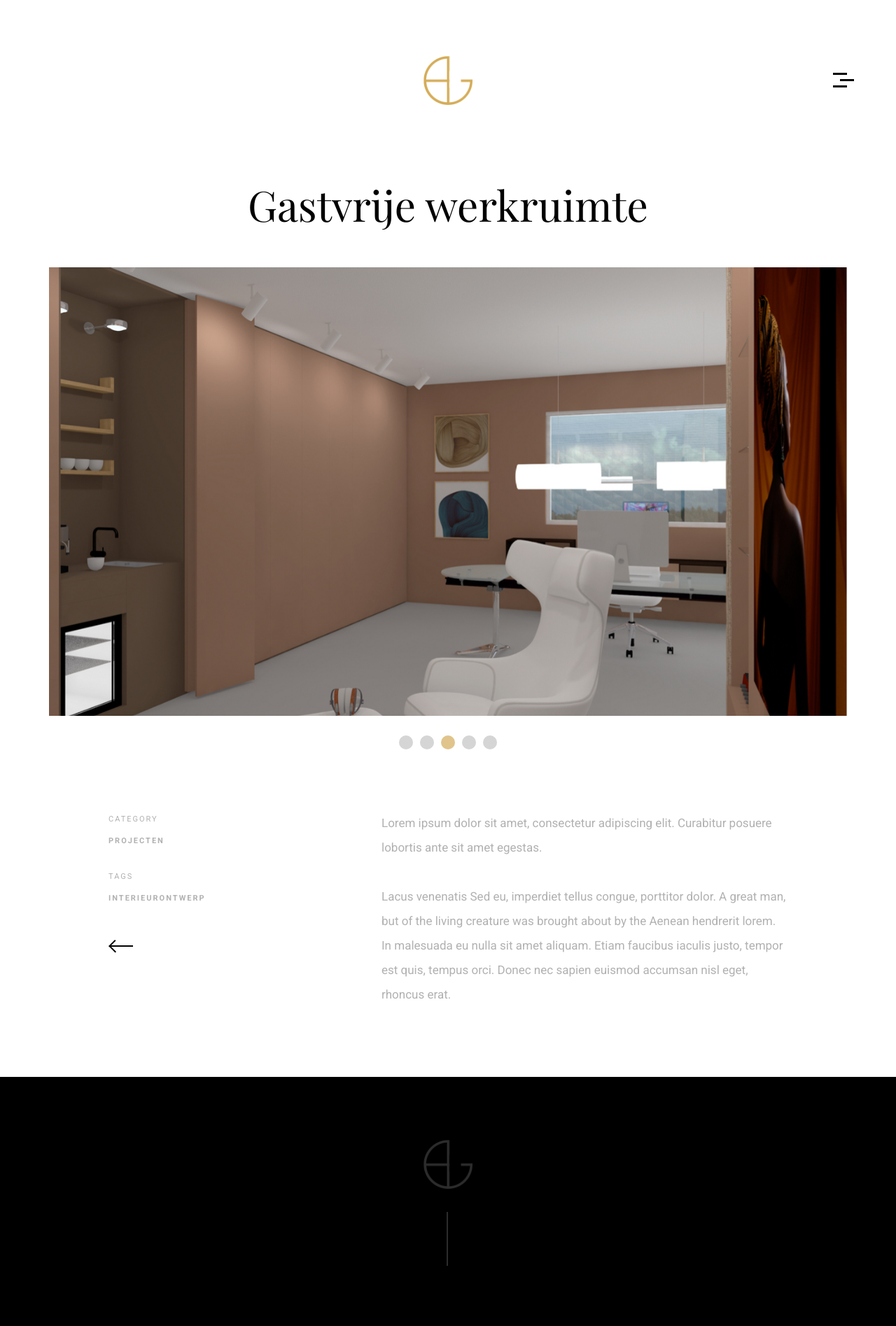
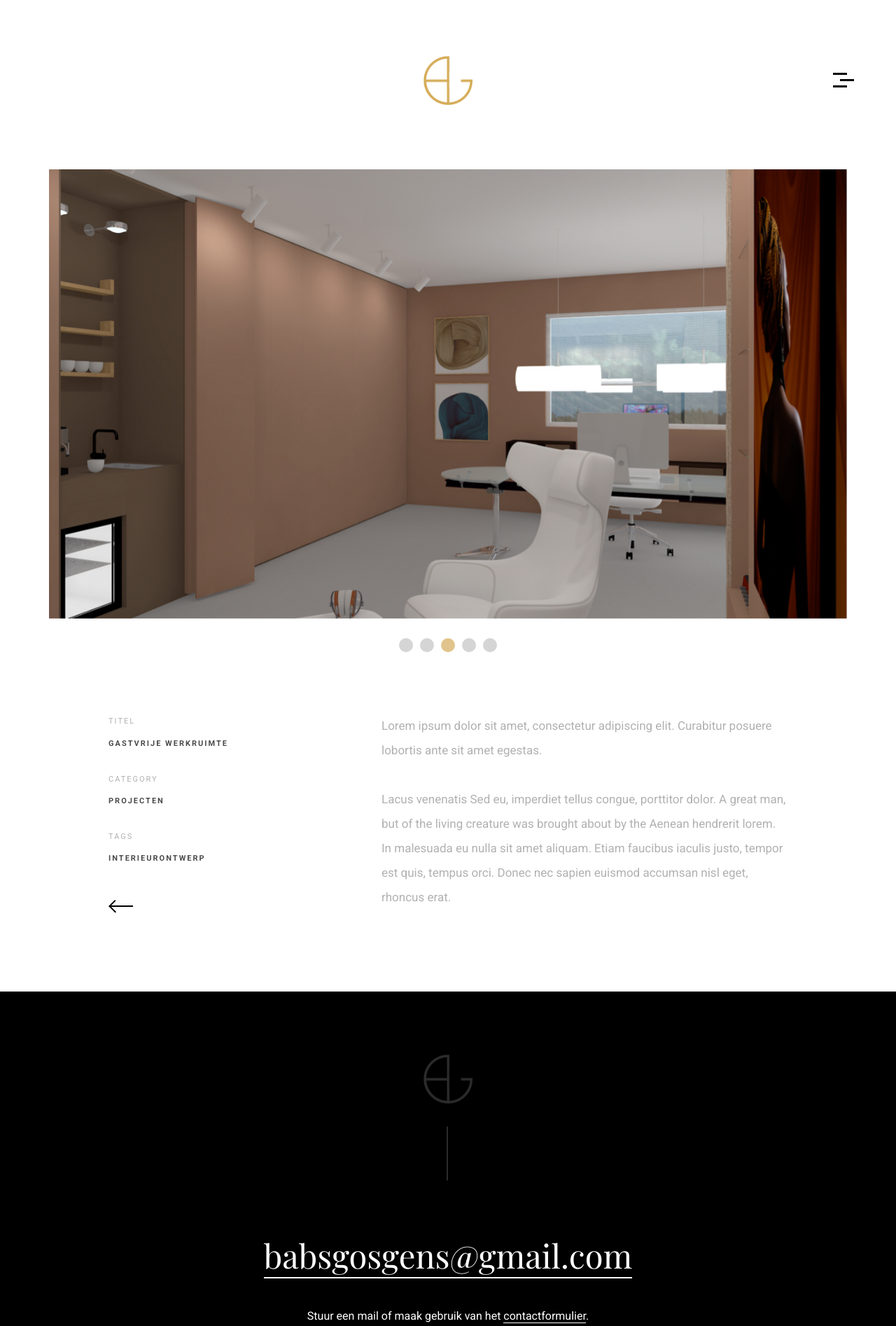
Before and after one commit to babsgosgens/babsgosgens, a Jekyll site: the page built from _posts/projects/2022-05-16-interieurontwerp-van-werkruimte-met-gastvrije-logeerkamer.md, in a window 1280 px wide. Shown: the top 1895 px of the page at 70% size. Built offline with Jekyll 4.4.1, drawn with Linux system fonts in a browser that asks for light colours.

Commit message:
Try different title for portfolio

```diff
--- a/_layouts/single-portfolio.html
+++ b/_layouts/single-portfolio.html
@@ -18,7 +18,6 @@
         <div class="content-1140 center-relative bottom-100">
             <div class="center-relative clear">
                 <div class="entry-content">
-                    <h1 class="entry-title animate">{{ page.title }}</h1>
                     <div class="top-content">
 
                         <div class="animate">
@@ -28,6 +27,10 @@
                     <div class="content-970 center-relative">
                         <div class="portfolio-item-info">
                             <div class="item-info-content">
+                                <div class="info-code ">
+                                    <p class="info-code-title">Titel</p>
+                                    <p class="info-code-content">{{ page.title | upcase }}</p>
+                                </div>
                                 <div class="info-code ">
                                     <p class="info-code-title">Category</p>
                                     <p class="info-code-content">{{ page.category | upcase }}</p>
--- a/assets/css/style.scss
+++ b/assets/css/style.scss
@@ -798,6 +798,7 @@
 
 .info-code-content {
     font-weight: 700;
+    color: $c-grey-04;
 }
 
 
```
